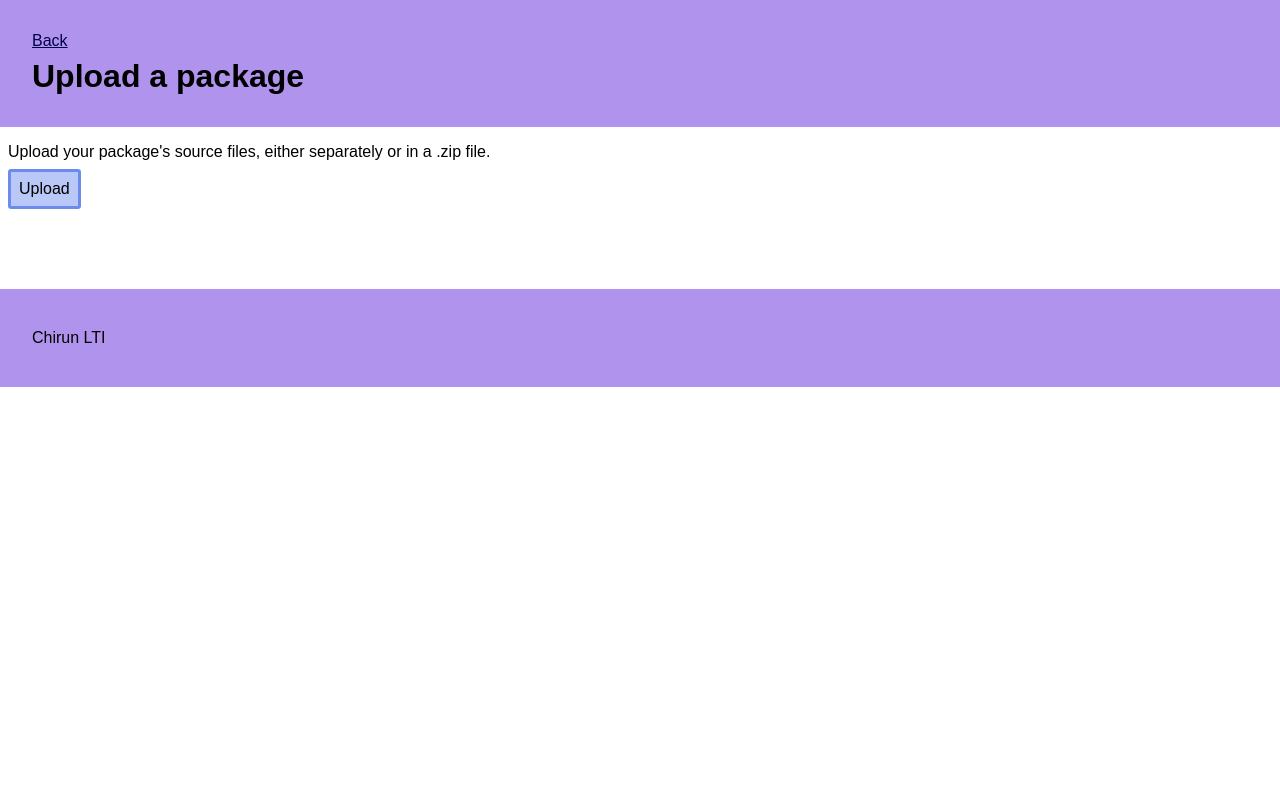
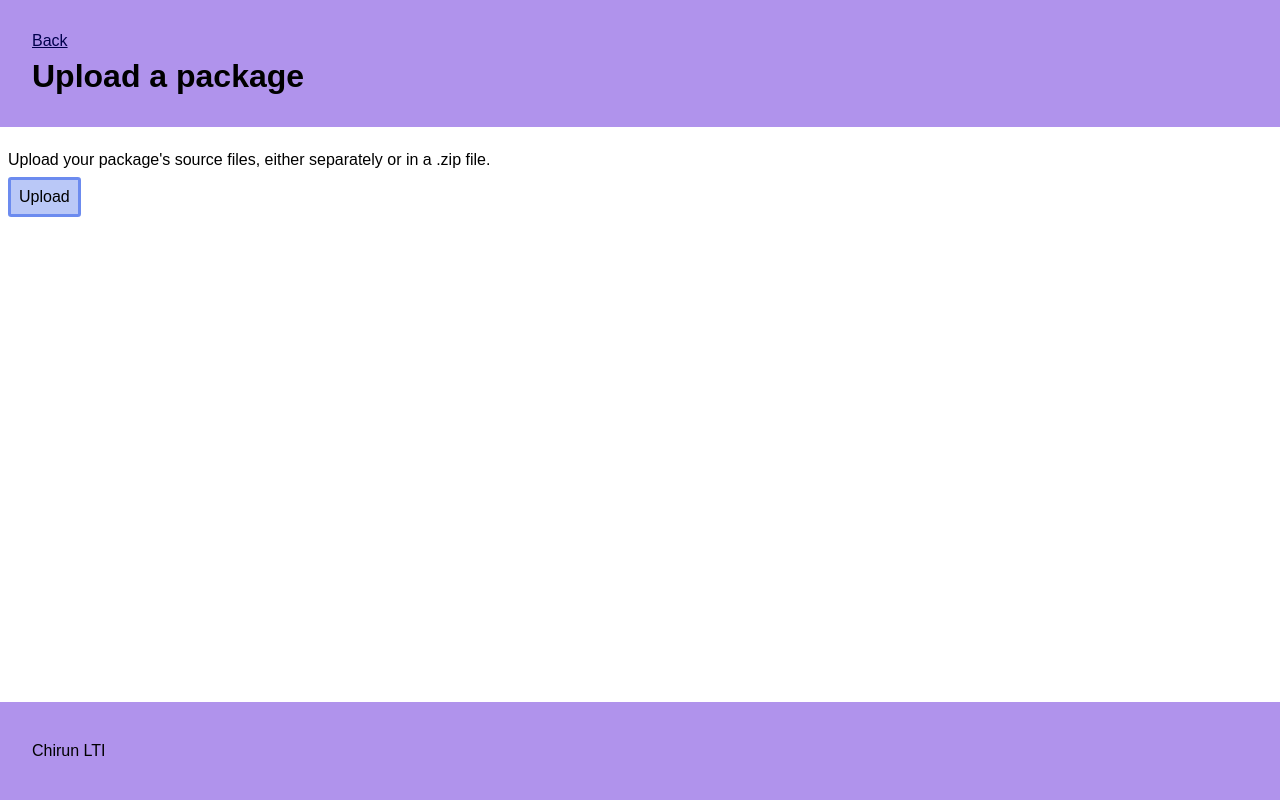
Before and after one commit to chirun-ncl/chirun-lti, a Django app: page /material/new/ in a window 1280 px wide. Run offline with Django 4.2, Linux system fonts and the light colour scheme.

Commit message:
page always fills the viewport height

```diff
--- a/material/static/material.css
+++ b/material/static/material.css
@@ -82,6 +82,9 @@ body {
     color: var(--main-color);
     margin: 0;
     font-family: sans-serif;
+    min-height: 100vh;
+    display: grid;
+    grid-template-rows: auto 1fr auto;
 }
 
 h1, h2, h3, h4, h5, h6, p {
```
